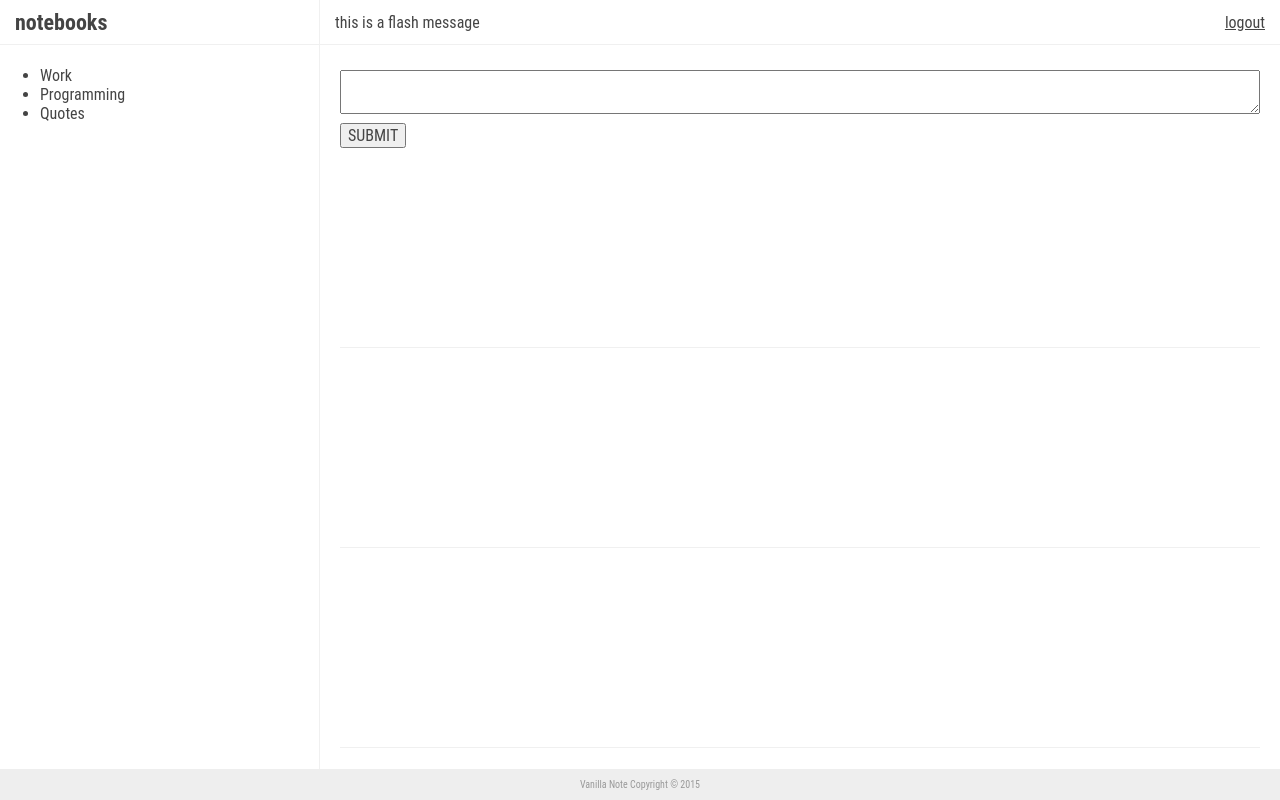
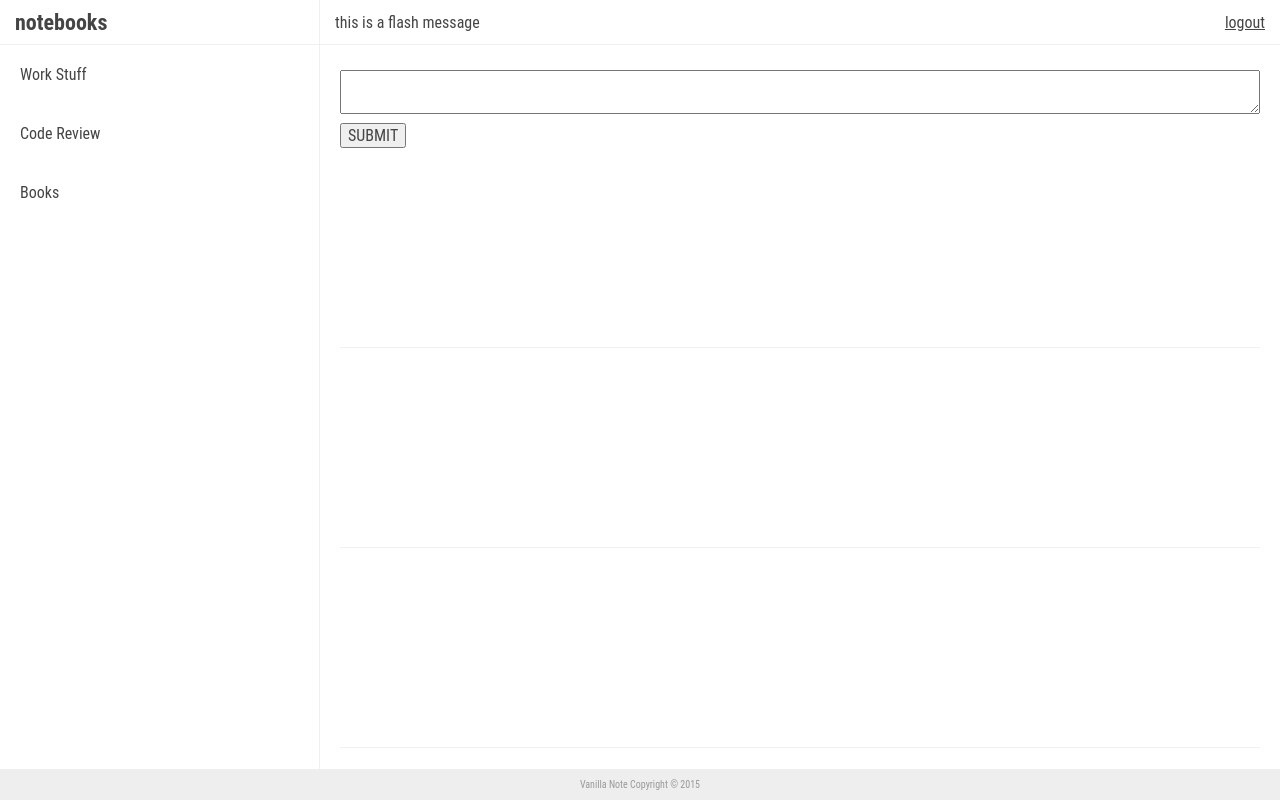
Before and after one commit to joelcolucci/vanillanote, a Flask app: template templates/home.html in a window 1280 px wide. Run offline with Flask 2, Linux system fonts and the light colour scheme; the template is opened without the code that fills it, so the values that code supplies are empty; parts of the project's set-up code (start-up, migrations or seed data) failed here and were passed over.

Commit message:
impd sidebar styling

```diff
--- a/static/css/layout.css
+++ b/static/css/layout.css
@@ -62,7 +62,7 @@ body,
 
 
 /*------------------------------------*\
-    #TOOLBAR-STYLES
+    #SIDE-BAR-STYLES
 \*------------------------------------*/
 
 .side-bar {
@@ -71,13 +71,24 @@ body,
     top: 0;
     height: 100%;
     width: 320px;
-    padding: 50px 0;
+    padding: 45px 0;
     border-right: 1px solid #f0f0f0;
 }
 
+.notebooks {
+    list-style: none;
+    margin: 0;
+    padding: 0;
+}
 
+.notebook-title {
+    padding: 20px 20px;
+}
 
-
+.notebook-title:hover {
+    background: #fafafa;
+    cursor: pointer;
+}
 
 /*------------------------------------*\
     #MAIN-CONTENT-STYLES
--- a/templates/home.html
+++ b/templates/home.html
@@ -17,9 +17,16 @@
 
     <div class="side-bar">
         <ul class="notebooks">
-            <li>Work</li>
-            <li>Programming</li>
-            <li>Quotes</li>
+            <li>
+                <div class="notebook-title">Work Stuff</div>
+            </li>
+            <li>
+                <div class="notebook-title">Code Review</div>
+            </li>
+            <li>
+                <div class="notebook-title">Books</div>
+            </li>
+
         </ul>
    </div> <!-- end .side-bar -->
 
```
